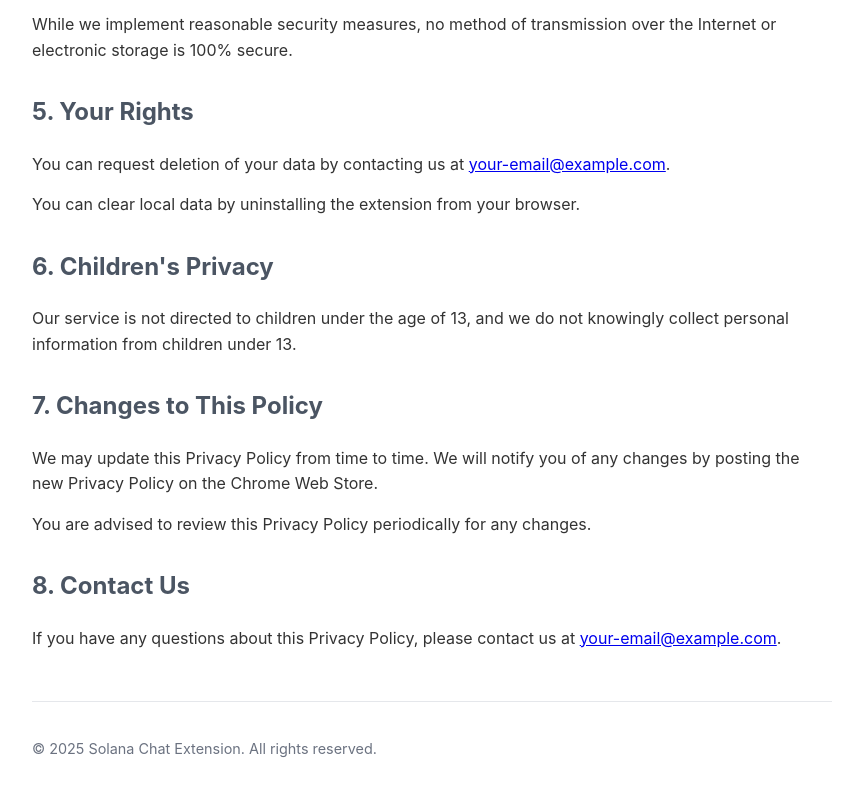
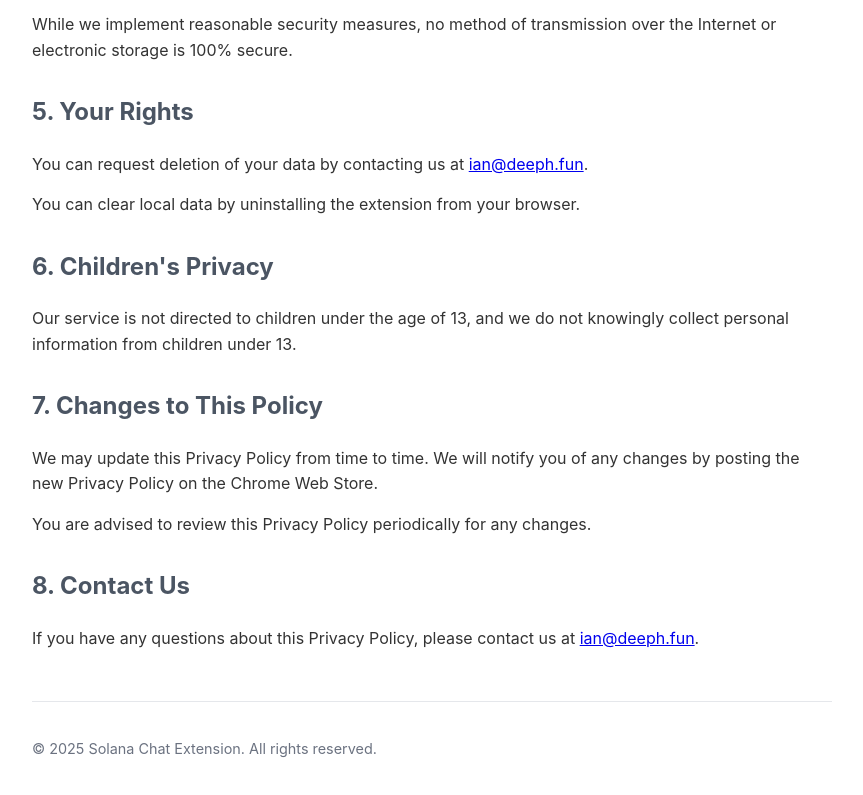
Before and after one commit to iandeeph/solana-chat-privacy, a plain HTML site: page index.html in a window 1280 px wide. Shown: the part 1146-1941 px from the top of the page, without its empty margins (208-1071 px from the left). Drawn offline with Linux system fonts and the light colour scheme.

Commit message:
Update index.html

```diff
--- a/index.html
+++ b/index.html
@@ -87,7 +87,7 @@
     <p>While we implement reasonable security measures, no method of transmission over the Internet or electronic storage is 100% secure.</p>
 
     <h2>5. Your Rights</h2>
-    <p>You can request deletion of your data by contacting us at <a href="mailto:your-email@example.com">your-email@example.com</a>.</p>
+    <p>You can request deletion of your data by contacting us at <a href="mailto:ian@deeph.fun">ian@deeph.fun</a>.</p>
     <p>You can clear local data by uninstalling the extension from your browser.</p>
 
     <h2>6. Children's Privacy</h2>
@@ -98,7 +98,7 @@
     <p>You are advised to review this Privacy Policy periodically for any changes.</p>
 
     <h2>8. Contact Us</h2>
-    <p>If you have any questions about this Privacy Policy, please contact us at <a href="mailto:your-email@example.com">your-email@example.com</a>.</p>
+    <p>If you have any questions about this Privacy Policy, please contact us at <a href="mailto:ian@deeph.fun">ian@deeph.fun</a>.</p>
 
     <div class="footer">
         <p>© 2025 Solana Chat Extension. All rights reserved.</p>
```
